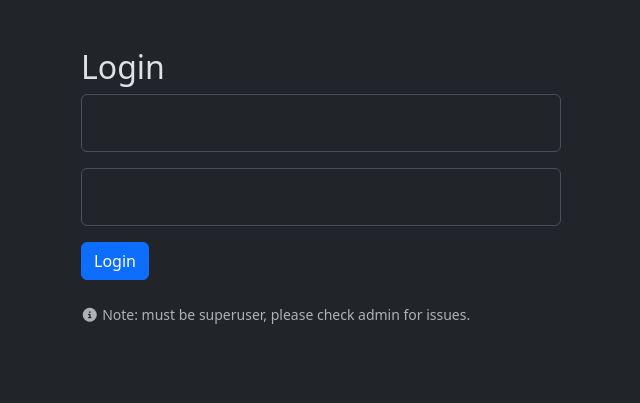
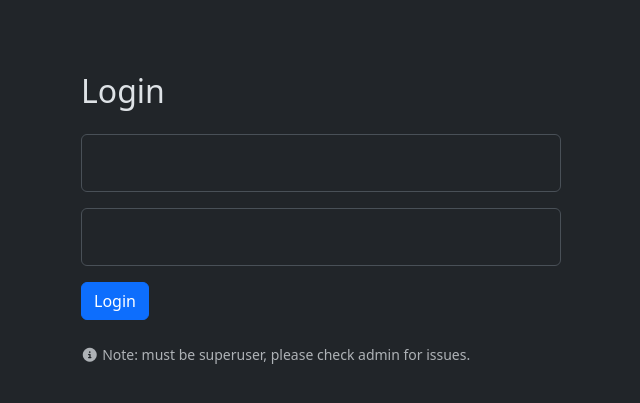
Before and after one commit to iammuhit/django-quickstart, a Django app: template app/templates/registration/login.html in a window 1280 px wide. Shown: the part 56-459 px from the top of the page, without its empty margins (319-959 px from the left). Run offline with Django 5.2, Linux system fonts and the light colour scheme; the template is opened without the code that fills it, so the values that code supplies are empty; some libraries are stand-ins or nearby versions.

Commit message:
add margin to login heading

```diff
--- a/app/templates/registration/login.html
+++ b/app/templates/registration/login.html
@@ -3,7 +3,7 @@
 
 {% block content %}
     <div class="form-signin mx-auto" style="max-width: 480px">
-        <div class="heading">
+        <div class="heading my-4">
             <h2 class="heading-title">Login</h2>
         </div>
 
```
